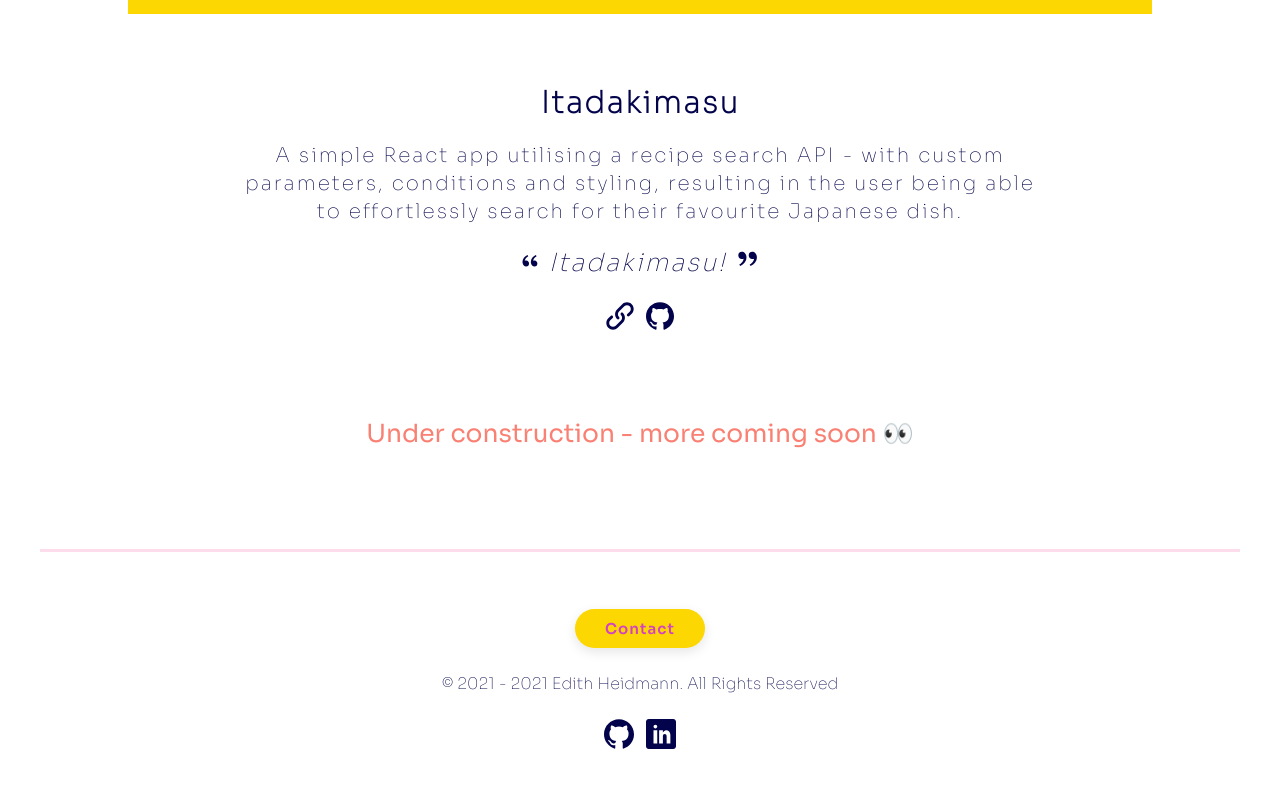
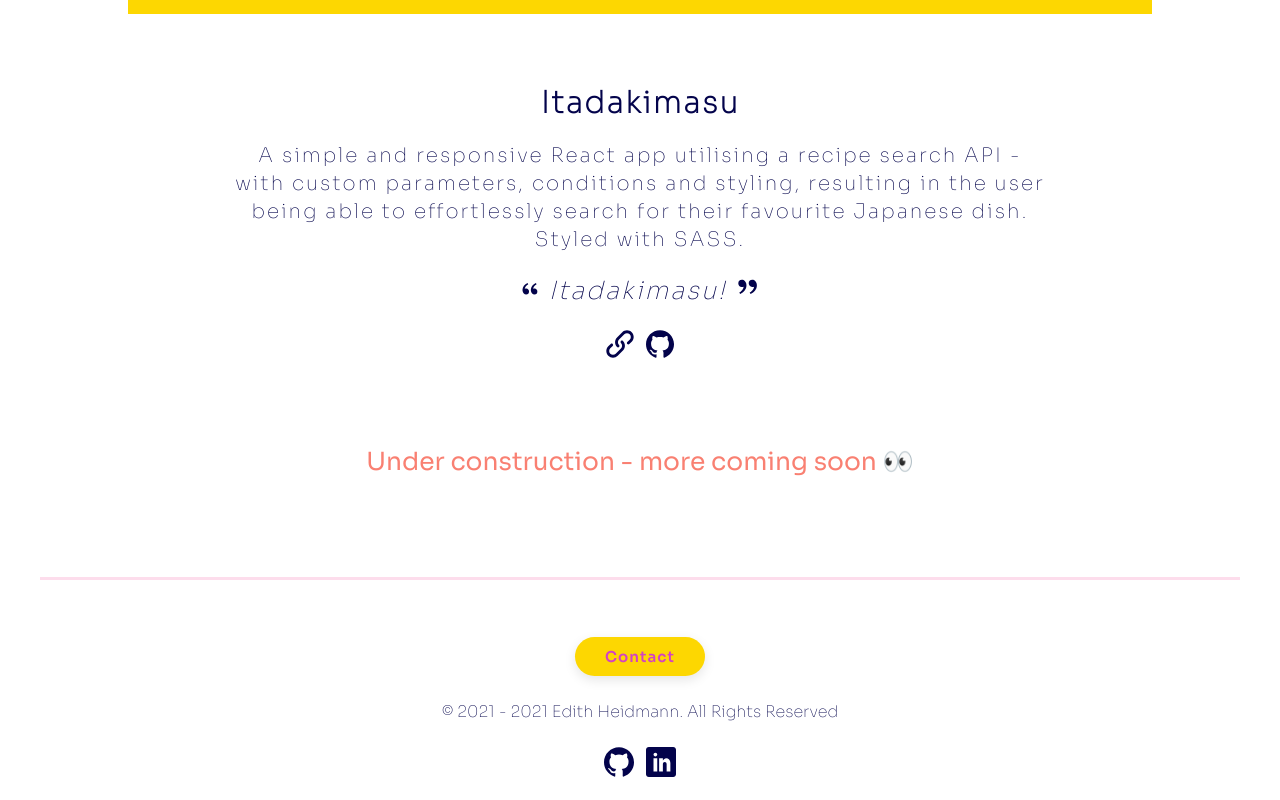
Before and after one commit to ediheid/portfolio-frontend, a React (Create React App) app: page /home/projects in a window 1280 px wide. Shown: the part 873-1673 px from the top of the page. Before the commit the page ends 1645 px from the top, so only its background shows below. Built offline with nearby package versions, Linux system fonts and the light colour scheme; no server answers.

Commit message:
Added new styling to project card

```diff
--- a/src/Views/Projects/ItadakimasuSection.js
+++ b/src/Views/Projects/ItadakimasuSection.js
@@ -38,9 +38,10 @@ const ItadakimasuSection = (props) => {
         <h2 className="project-heading">Itadakimasu</h2>
         {/* Project description */}
         <p className="project-paragraph">
-          A simple React app utilising a recipe search API - with custom
-          parameters, conditions and styling, resulting in the user being able
-          to effortlessly search for their favourite Japanese dish.
+          A simple and responsive React app utilising a recipe search API - with
+          custom parameters, conditions and styling, resulting in the user being
+          able to effortlessly search for their favourite Japanese dish. Styled
+          with SASS.
           {/* Quote for this particular card */}
           <span className="itadakimasu-quote-span">
             <RiDoubleQuotesL fontSize="2rem" />
```
